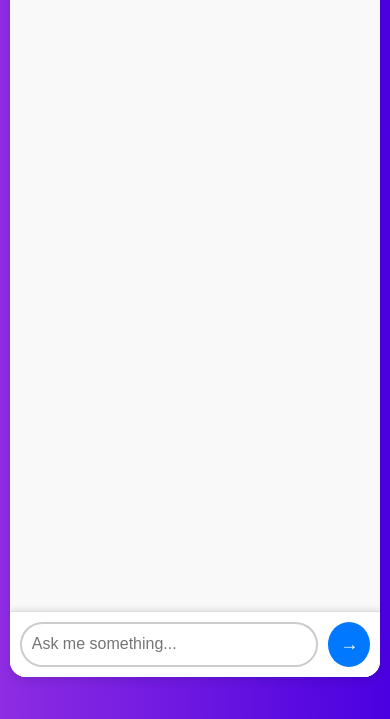
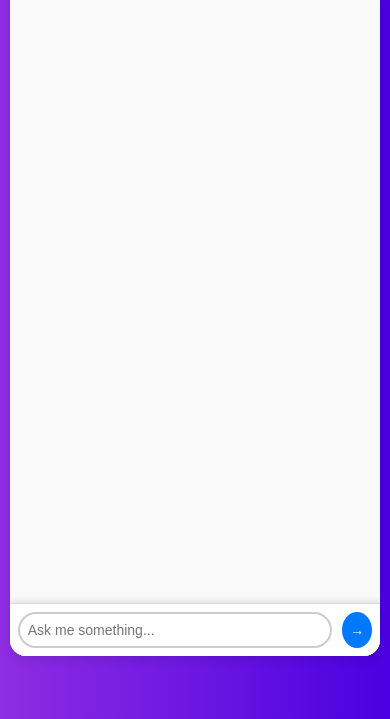
Before and after one commit to raselshikdar/Deepseek-Chatbot, a website: page public/index.html in a window 390 px wide. Shown: the part 125-844 px from the top of the page. Drawn offline with Linux system fonts and the light colour scheme.

Commit message:
Update index.html

```diff
--- a/public/index.html
+++ b/public/index.html
@@ -140,6 +140,7 @@
             .chat-container {
                 width: 95%;
                 height: 90vh;
+                bottom: 0; /* Ensure the input stays at the bottom */
             }
 
             .chat-header {
@@ -152,6 +153,40 @@
 
             input {
                 padding: 10px;
+            }
+
+            .input-container {
+                padding: 8px 12px;
+            }
+
+            button {
+                font-size: 16px;
+                padding: 10px;
+            }
+        }
+
+        /* Adjust for very small screens */
+        @media (max-width: 480px) {
+            .chat-container {
+                height: 85vh;
+            }
+
+            .chat-box {
+                padding: 10px;
+            }
+
+            .input-container {
+                padding: 8px;
+            }
+
+            input {
+                padding: 8px;
+                font-size: 14px;
+            }
+
+            button {
+                font-size: 14px;
+                padding: 8px;
             }
         }
     </style>
```
